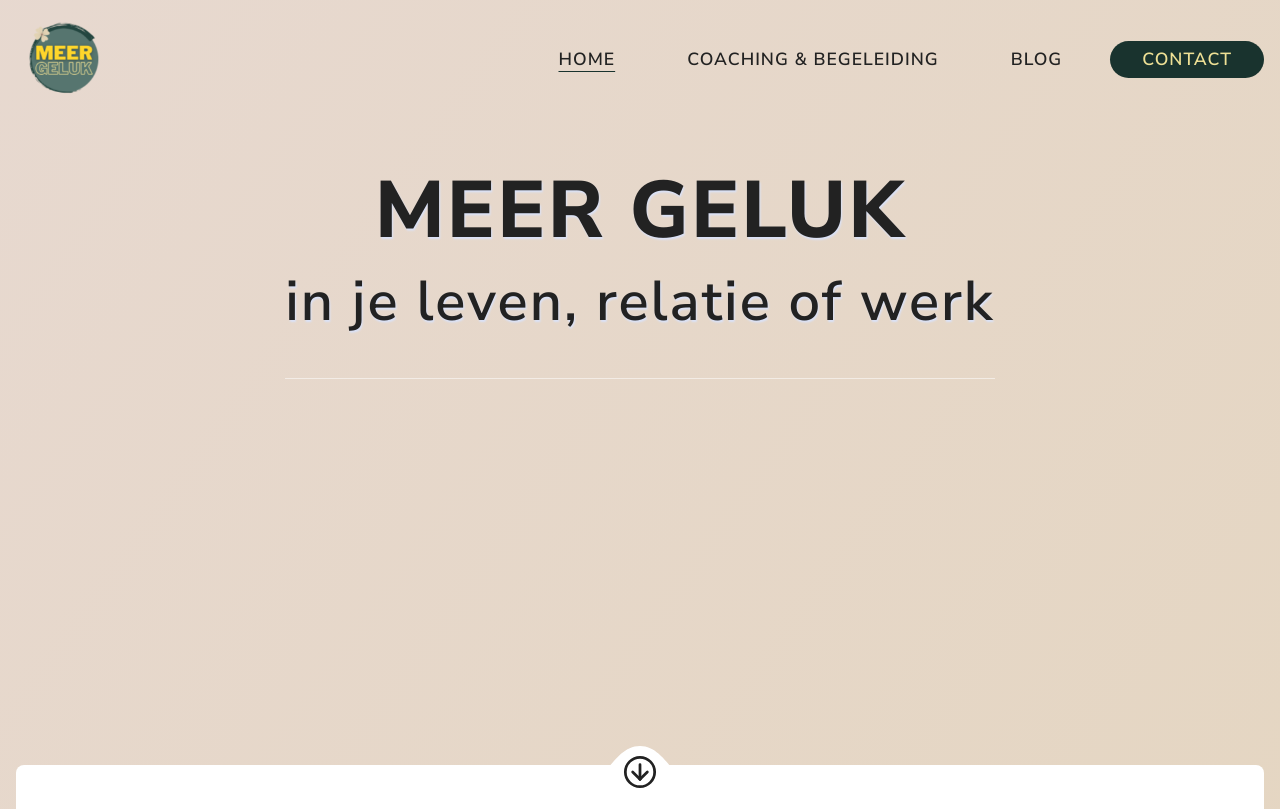
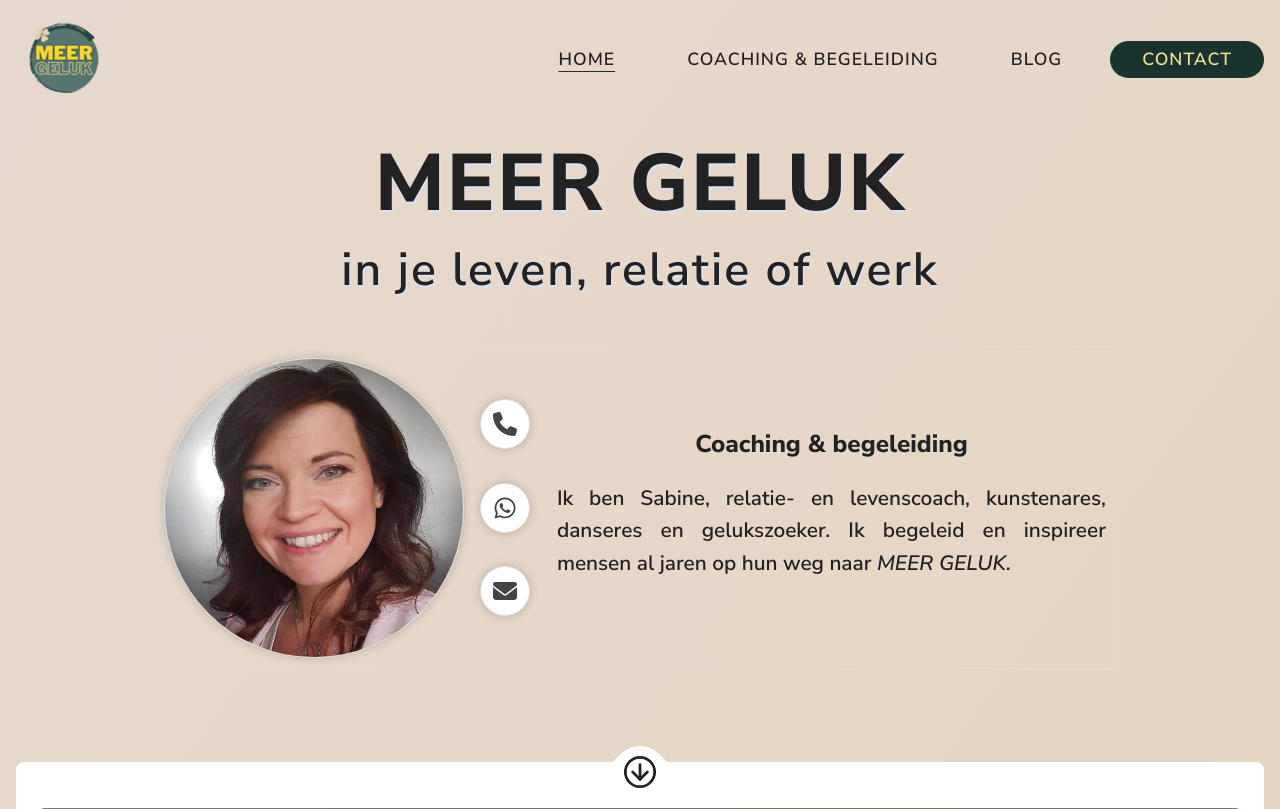
Before and after one commit to josvelema/meergeluk, a PHP site: page / in a window 1280 px wide. Shown: the top 809 px of the page. Run offline with PHP 8.4, Linux system fonts and the light colour scheme; some libraries are stand-ins or nearby versions.

Commit message:
ädded hero section with profile img , contact btns and CTA

```diff
--- a/assets/css/style.css
+++ b/assets/css/style.css
@@ -41,9 +41,10 @@
 
   /* linear-gradient(120deg, hsla(30, 43%, 59%,0.2) ,transparent) */
 
+
 body {
   font-family: "Nunito Sans", sans-serif;
-  font-size: clamp(1.1rem, 5vw + 1rem, 1.4rem);
+  font-size: clamp(1.05rem, 5vw + 1rem, 1.3rem);
   line-height: 1.55;
   background: var(--bkg);
   color: var(--text);
@@ -197,7 +198,7 @@ main {
 }
 
 h1 {
-  font-size: clamp(2.5rem, 5vw + 1rem, 6rem);
+  font-size: clamp(2.5rem, 5vw + 1rem, 5rem);
   font-weight: 700;
   line-height: 1.1;
   letter-spacing: 0.02em;
@@ -205,7 +206,7 @@ h1 {
 
 
 .h2 {
-  font-size: clamp(1.8rem, 4vw + 1rem, 3.5rem);
+  font-size: clamp(1.5rem, 4vw + 1rem, 2.9rem);
   font-weight: 400;
 
   line-height: 1.1;
@@ -237,8 +238,8 @@ h1 {
 }
 
 header {
-  height: 100vh;
-  height: 100dvh;
+  min-height: 100vh;
+  min-height: 100dvh;
 
 
   /* width: 100%; */
@@ -295,18 +296,14 @@ header {
   display: flex;
 }
 .header-container {
+  margin-top: 3.5em;
   display: grid;
   gap: 1rem;
-  position: relative;
+  /* position: relative; */
   /* top: -5vh; */
-  padding-block: 2em;
-  border-bottom: 1px solid #fff8;
+  padding-top: 2em;
+
   max-height: 600px;
-    /* background-image: url('../img/maninfield.jpg');
-  background-repeat: no-repeat;
-  background-size: cover;
-  background-position: center;
-  background-attachment: fixed; */
 }
 .header-container h1,
 .header-container h2 {
@@ -533,3 +530,131 @@ transition-delay: 0s;
 transform: translate(-50%, -50%) scale(1);
 transition-delay: 0.25s;
 }
+
+.hero {
+
+}
+
+.hero-container {
+  /* max-width: 1200px; */
+  margin: 0 auto;
+  border: 1px solid #ddd;
+  /* box-shadow: 0 0 10px rgba(0, 0, 0, 0.2);
+  border-radius: 5px; */
+  display: flex;
+  flex-wrap: wrap;
+  justify-content: center;
+}
+
+
+.hero-image-container {
+  display: flex;
+  /* flex-direction: column; */
+  align-items: center;
+  justify-content: center;
+}
+
+.hero-image-container .profile-picture {
+  width: min(33vw, 300px);
+  height: min(33vw, 300px);
+  object-fit: cover;
+  border-radius: 50%;
+  border: 1px solid #ddd;
+  box-shadow: 0 0 10px rgba(0, 0, 0, 0.2);
+  margin: 0.5em auto;
+}
+
+.hero-image-container .profile-picture img {
+  width: 100%;
+  height: 100%;
+  border-radius: 50%;
+}
+
+.content {
+  display: flex;
+  flex-direction: column;
+  align-items: center;
+  justify-content: center;
+  padding-inline: 0.5em;
+}
+
+
+.text-container {
+   /* margin: 20px 0; */
+}
+
+.text-container h3 {
+  /* font-size: 36px; */
+  margin-bottom: 0.33em;
+}
+
+.text-container p {
+  /* font-size: 18px; */
+  padding-block: 0.5em;
+  max-width: 44ch;
+  text-align: justify;
+}
+
+.cta-buttons {
+  display: flex;
+  flex-direction: column;
+  justify-content: space-evenly;
+  height: 85%;
+  margin: 0 0.5em;
+}
+
+.cta-buttons a {
+  padding: 0.75em;
+  margin: 0.25em;
+  text-align: center;
+  display: flex;
+  flex-direction: column;
+  justify-content: center;
+  align-items: center;
+  height: 50px;
+  max-width: 50px;
+  background-color: #fff;
+  border: 1px solid #ddd;
+  box-shadow: 0 0 10px rgba(0, 0, 0, 0.2);
+  border-radius: 50vw;
+  font-size: 1.5rem;
+  color: #444;
+  text-decoration: none;
+}
+
+.cta-buttons a:hover {
+  background-color: #ddd;
+}
+
+.cta-buttons a i {
+  transition: transform 0.2s;
+}
+
+.cta-buttons a:hover i {
+  transform: scale(1.2);
+}
+
+@media (max-width: 768px) {
+
+
+   .hero-image-container .profile-picture {
+    width: min(60vw, 200px);
+    height: min(60vw, 200px);
+  }
+
+  /* .text-container h3 {
+    font-size: 24px;
+  }
+
+  .text-container p {
+    font-size: 16px;
+    margin-bottom: 20px;
+  } */
+
+  .cta-buttons a {
+    height: 40px;
+    max-width: 40px;
+    padding: 0.5em;
+    font-size: 1.1rem;
+  }
+}
--- a/index.html
+++ b/index.html
@@ -13,6 +13,14 @@
       href="https://fonts.googleapis.com/css2?family=Nunito+Sans:ital,wght@0,600;0,800;1,600;1,800&display=swap"
       rel="stylesheet"
     />
+    <link
+      rel="stylesheet"
+      href="https://cdnjs.cloudflare.com/ajax/libs/font-awesome/6.3.0/css/all.min.css"
+      integrity="sha512-SzlrxWUlpfuzQ+pcUCosxcglQRNAq/DZjVsC0lE40xsADsfeQoEypE+enwcOiGjk/bSuGGKHEyjSoQ1zVisanQ=="
+      crossorigin="anonymous"
+      referrerpolicy="no-referrer"
+    />
+
     <link rel="stylesheet" href="./assets/css/style.css" />
   </head>
   <body>
@@ -20,8 +28,7 @@
       <nav>
         <div class="container nav-container">
           <a href="/" class="logo-link" aria-label="Go to homepage">
-            <img src="assets/img/logo.png" alt="Logo meer geluk" class="logo">
-
+            <img src="assets/img/logo.png" alt="Logo meer geluk" class="logo" />
           </a>
 
           <div class="nav-wrapper">
@@ -86,8 +93,38 @@
 
       <div class="container header-container">
         <h1 class="h1 rise">Meer geluk</h1>
-        <h2 class="h2 rise subheading"> in je  leven, relatie of werk</h2>
+        <h2 class="h2 rise subheading">in je leven, relatie of werk</h2>
       </div>
+      <article class="hero">
+        <div class="hero-container">
+          <div class="hero-image-container">
+            <div class="profile-picture">
+              <img
+                src="assets/img/sabineProfilePhoto.jpg"
+                alt="Profile Picture"
+              />
+            </div>
+            <div class="cta-buttons">
+              <a href="tel:123456789"><i class="fas fa-phone"></i></a>
+              <a href="https://wa.me/123456789"
+                ><i class="fab fa-whatsapp"></i
+              ></a>
+              <a href="mailto:john@doe.com"><i class="fas fa-envelope"></i></a>
+            </div>
+          </div>
+          <div class="content">
+            <div class="text-container">
+              <h3>Coaching & begeleiding</h3>
+              <p>
+                Ik ben Sabine, relatie- en levenscoach, kunstenares, danseres en
+                gelukszoeker. Ik begeleid en inspireer mensen al jaren op hun weg naar
+                <em>MEER GELUK</em>.
+              </p>
+            </div>
+          </div>
+        </div>
+      </article>
+
       <svg
         class="svg-down"
         width="200"
@@ -105,13 +142,26 @@
           d="M80.3,61.5c0,0,22.1-2.7,43.1-5.4s41-5.4,36.6-5.4c-21.7,0-34.1-12.7-44.9-25.4S95.3,0,80.3,0c-15,0-24.1,12.7-34.9,25.4S22.3,50.8,0.6,50.8c-4.3,0-6.5,0,3.5,1.3S36.2,56.1,80.3,61.5z"
         ></path>
       </svg>
-      <div class="arrow-down"><svg xmlns="http://www.w3.org/2000/svg" class="icon icon-tabler icon-tabler-arrow-down-circle" width="44" height="44" viewBox="0 0 24 24" stroke-width="1.5" stroke="currentColor" fill="none" stroke-linecap="round" stroke-linejoin="round">
-        <path stroke="none" d="M0 0h24v24H0z" fill="none"/>
-        <circle cx="12" cy="12" r="8" />
-        <line x1="8" y1="12" x2="12" y2="16" />
-        <line x1="12" y1="8" x2="12" y2="16" />
-        <line x1="16" y1="12" x2="12" y2="16" />
-      </svg></div>
+      <div class="arrow-down">
+        <svg
+          xmlns="http://www.w3.org/2000/svg"
+          class="icon icon-tabler icon-tabler-arrow-down-circle"
+          width="44"
+          height="44"
+          viewBox="0 0 24 24"
+          stroke-width="1.5"
+          stroke="currentColor"
+          fill="none"
+          stroke-linecap="round"
+          stroke-linejoin="round"
+        >
+          <path stroke="none" d="M0 0h24v24H0z" fill="none" />
+          <circle cx="12" cy="12" r="8" />
+          <line x1="8" y1="12" x2="12" y2="16" />
+          <line x1="12" y1="8" x2="12" y2="16" />
+          <line x1="16" y1="12" x2="12" y2="16" />
+        </svg>
+      </div>
     </header>
     <main>
       <section aria-labelledby="coaching" class="coaching container">
@@ -119,26 +169,58 @@
           <div class="text">
             <h2 class="h2">Relatie Geluk</h2>
             <h3>Koppels en singles</h3>
-            <div class="clover"><img src="assets/svg/clover.svg" alt="Clover symbol"></div>
+            <div class="clover">
+              <img src="assets/svg/clover.svg" alt="Clover symbol" />
+            </div>
             <p>
-              Lorem ipsum dolor sit amet consectetur adipisicing elit. Expedita aliquam libero et illo facilis dolores officia. Quasi, amet id beatae saepe repellat magni provident!
+              Lorem ipsum dolor sit amet consectetur adipisicing elit. Expedita
+              aliquam libero et illo facilis dolores officia. Quasi, amet id
+              beatae saepe repellat magni provident!
             </p>
-            <button class="btn btn--accent read-more-btn" data-target="#about-tab-1" aria-expanded="false" aria-controls="about-tab-1-content">read more</button>
+            <button
+              class="btn btn--accent read-more-btn"
+              data-target="#about-tab-1"
+              aria-expanded="false"
+              aria-controls="about-tab-1-content"
+            >
+              read more
+            </button>
           </div>
           <div class="image-container">
             <div class="image image2">
-              <img src="assets/img/close-up-portrait-kissing-couple-spending-morning-together.jpg" />
+              <img
+                src="assets/img/close-up-portrait-kissing-couple-spending-morning-together.jpg"
+              />
             </div>
           </div>
-          <div class="overlay" id="about-tab-1" aria-hidden="true" aria-labelledby="about-tab-1-title">
+          <div
+            class="overlay"
+            id="about-tab-1"
+            aria-hidden="true"
+            aria-labelledby="about-tab-1-title"
+          >
             <div class="tab">
               <div class="tab-header">
                 <h3 class="tab-title" id="about-tab-1-title">Relatie Geluk</h3>
-                <button class="tab-close" aria-label="Close tab">&#10005;</button>
+                <button class="tab-close" aria-label="Close tab">
+                  &#10005;
+                </button>
               </div>
               <div class="tab-content" id="about-tab-1-content">
                 <p>
-                  Lorem ipsum dolor sit amet, consectetur adipiscing elit. Donec quis tristique nisi. Duis consectetur velit sapien, sit amet interdum massa consequat non. Donec bibendum magna vel quam vehicula, non maximus orci imperdiet. Nullam euismod semper lorem non ultricies. Ut at enim non nisi venenatis lacinia. Praesent aliquam efficitur mauris quis rutrum. Donec vel urna semper, fermentum mi ut, tincidunt lectus. Vivamus quis mi ut libero lobortis auctor. Curabitur mollis neque purus, sed consequat ante varius ac. Etiam nec sem elit. Cras eu lacus at nibh tristique faucibus. Curabitur nec lacus nulla. Vestibulum consectetur cursus risus, sed volutpat odio consequat eu. Nulla laoreet efficitur dui, eget bibendum libero fringilla ac.
+                  Lorem ipsum dolor sit amet, consectetur adipiscing elit. Donec
+                  quis tristique nisi. Duis consectetur velit sapien, sit amet
+                  interdum massa consequat non. Donec bibendum magna vel quam
+                  vehicula, non maximus orci imperdiet. Nullam euismod semper
+                  lorem non ultricies. Ut at enim non nisi venenatis lacinia.
+                  Praesent aliquam efficitur mauris quis rutrum. Donec vel urna
+                  semper, fermentum mi ut, tincidunt lectus. Vivamus quis mi ut
+                  libero lobortis auctor. Curabitur mollis neque purus, sed
+                  consequat ante varius ac. Etiam nec sem elit. Cras eu lacus at
+                  nibh tristique faucibus. Curabitur nec lacus nulla. Vestibulum
+                  consectetur cursus risus, sed volutpat odio consequat eu.
+                  Nulla laoreet efficitur dui, eget bibendum libero fringilla
+                  ac.
                 </p>
               </div>
             </div>
@@ -148,26 +230,58 @@
           <div class="text">
             <h2 class="h2">Relatie Geluk</h2>
             <h3>Koppels en singles</h3>
-            <div class="clover"><img src="assets/svg/clover.svg" alt="Clover symbol"></div>
+            <div class="clover">
+              <img src="assets/svg/clover.svg" alt="Clover symbol" />
+            </div>
             <p>
-              Lorem ipsum dolor sit amet consectetur adipisicing elit. Expedita aliquam libero et illo facilis dolores officia. Quasi, amet id beatae saepe repellat magni provident!
+              Lorem ipsum dolor sit amet consectetur adipisicing elit. Expedita
+              aliquam libero et illo facilis dolores officia. Quasi, amet id
+              beatae saepe repellat magni provident!
             </p>
-            <button class="btn btn--accent read-more-btn" data-target="#about-tab-1" aria-expanded="false" aria-controls="about-tab-1-content">read more</button>
+            <button
+              class="btn btn--accent read-more-btn"
+              data-target="#about-tab-1"
+              aria-expanded="false"
+              aria-controls="about-tab-1-content"
+            >
+              read more
+            </button>
           </div>
           <div class="image-container">
             <div class="image image2">
-              <img src="assets/img/close-up-portrait-kissing-couple-spending-morning-together.jpg" />
+              <img
+                src="assets/img/close-up-portrait-kissing-couple-spending-morning-together.jpg"
+              />
             </div>
           </div>
-          <div class="overlay" id="about-tab-1" aria-hidden="true" aria-labelledby="about-tab-1-title">
+          <div
+            class="overlay"
+            id="about-tab-1"
+            aria-hidden="true"
+            aria-labelledby="about-tab-1-title"
+          >
             <div class="tab">
               <div class="tab-header">
                 <h3 class="tab-title" id="about-tab-1-title">Relatie Geluk</h3>
-                <button class="tab-close" aria-label="Close tab">&#10005;</button>
+                <button class="tab-close" aria-label="Close tab">
+                  &#10005;
+                </button>
               </div>
               <div class="tab-content" id="about-tab-1-content">
                 <p>
-                  Lorem ipsum dolor sit amet, consectetur adipiscing elit. Donec quis tristique nisi. Duis consectetur velit sapien, sit amet interdum massa consequat non. Donec bibendum magna vel quam vehicula, non maximus orci imperdiet. Nullam euismod semper lorem non ultricies. Ut at enim non nisi venenatis lacinia. Praesent aliquam efficitur mauris quis rutrum. Donec vel urna semper, fermentum mi ut, tincidunt lectus. Vivamus quis mi ut libero lobortis auctor. Curabitur mollis neque purus, sed consequat ante varius ac. Etiam nec sem elit. Cras eu lacus at nibh tristique faucibus. Curabitur nec lacus nulla. Vestibulum consectetur cursus risus, sed volutpat odio consequat eu. Nulla laoreet efficitur dui, eget bibendum libero fringilla ac.
+                  Lorem ipsum dolor sit amet, consectetur adipiscing elit. Donec
+                  quis tristique nisi. Duis consectetur velit sapien, sit amet
+                  interdum massa consequat non. Donec bibendum magna vel quam
+                  vehicula, non maximus orci imperdiet. Nullam euismod semper
+                  lorem non ultricies. Ut at enim non nisi venenatis lacinia.
+                  Praesent aliquam efficitur mauris quis rutrum. Donec vel urna
+                  semper, fermentum mi ut, tincidunt lectus. Vivamus quis mi ut
+                  libero lobortis auctor. Curabitur mollis neque purus, sed
+                  consequat ante varius ac. Etiam nec sem elit. Cras eu lacus at
+                  nibh tristique faucibus. Curabitur nec lacus nulla. Vestibulum
+                  consectetur cursus risus, sed volutpat odio consequat eu.
+                  Nulla laoreet efficitur dui, eget bibendum libero fringilla
+                  ac.
                 </p>
               </div>
             </div>
@@ -177,26 +291,58 @@
           <div class="text">
             <h2 class="h2">Relatie Geluk</h2>
             <h3>Koppels en singles</h3>
-            <div class="clover"><img src="assets/svg/clover.svg" alt="Clover symbol"></div>
+            <div class="clover">
+              <img src="assets/svg/clover.svg" alt="Clover symbol" />
+            </div>
             <p>
-              Lorem ipsum dolor sit amet consectetur adipisicing elit. Expedita aliquam libero et illo facilis dolores officia. Quasi, amet id beatae saepe repellat magni provident!
+              Lorem ipsum dolor sit amet consectetur adipisicing elit. Expedita
+              aliquam libero et illo facilis dolores officia. Quasi, amet id
+              beatae saepe repellat magni provident!
             </p>
-            <button class="btn btn--accent read-more-btn" data-target="#about-tab-1" aria-expanded="false" aria-controls="about-tab-1-content">read more</button>
+            <button
+              class="btn btn--accent read-more-btn"
+              data-target="#about-tab-1"
+              aria-expanded="false"
+              aria-controls="about-tab-1-content"
+            >
+              read more
+            </button>
           </div>
           <div class="image-container">
             <div class="image image2">
-              <img src="assets/img/close-up-portrait-kissing-couple-spending-morning-together.jpg" />
+              <img
+                src="assets/img/close-up-portrait-kissing-couple-spending-morning-together.jpg"
+              />
             </div>
           </div>
-          <div class="overlay" id="about-tab-1" aria-hidden="true" aria-labelledby="about-tab-1-title">
+          <div
+            class="overlay"
+            id="about-tab-1"
+            aria-hidden="true"
+            aria-labelledby="about-tab-1-title"
+          >
             <div class="tab">
               <div class="tab-header">
                 <h3 class="tab-title" id="about-tab-1-title">Relatie Geluk</h3>
-                <button class="tab-close" aria-label="Close tab">&#10005;</button>
+                <button class="tab-close" aria-label="Close tab">
+                  &#10005;
+                </button>
               </div>
               <div class="tab-content" id="about-tab-1-content">
                 <p>
-                  Lorem ipsum dolor sit amet, consectetur adipiscing elit. Donec quis tristique nisi. Duis consectetur velit sapien, sit amet interdum massa consequat non. Donec bibendum magna vel quam vehicula, non maximus orci imperdiet. Nullam euismod semper lorem non ultricies. Ut at enim non nisi venenatis lacinia. Praesent aliquam efficitur mauris quis rutrum. Donec vel urna semper, fermentum mi ut, tincidunt lectus. Vivamus quis mi ut libero lobortis auctor. Curabitur mollis neque purus, sed consequat ante varius ac. Etiam nec sem elit. Cras eu lacus at nibh tristique faucibus. Curabitur nec lacus nulla. Vestibulum consectetur cursus risus, sed volutpat odio consequat eu. Nulla laoreet efficitur dui, eget bibendum libero fringilla ac.
+                  Lorem ipsum dolor sit amet, consectetur adipiscing elit. Donec
+                  quis tristique nisi. Duis consectetur velit sapien, sit amet
+                  interdum massa consequat non. Donec bibendum magna vel quam
+                  vehicula, non maximus orci imperdiet. Nullam euismod semper
+                  lorem non ultricies. Ut at enim non nisi venenatis lacinia.
+                  Praesent aliquam efficitur mauris quis rutrum. Donec vel urna
+                  semper, fermentum mi ut, tincidunt lectus. Vivamus quis mi ut
+                  libero lobortis auctor. Curabitur mollis neque purus, sed
+                  consequat ante varius ac. Etiam nec sem elit. Cras eu lacus at
+                  nibh tristique faucibus. Curabitur nec lacus nulla. Vestibulum
+                  consectetur cursus risus, sed volutpat odio consequat eu.
+                  Nulla laoreet efficitur dui, eget bibendum libero fringilla
+                  ac.
                 </p>
               </div>
             </div>
@@ -305,7 +451,8 @@
             <div>
               <h3 class="h3">Ronald</h3>
               <p class="body">
-                Sabine heeft mij erg goed geholpen vertrouwen te krijgen in m'n kunnen
+                Sabine heeft mij erg goed geholpen vertrouwen te krijgen in m'n
+                kunnen
               </p>
             </div>
           </div>
@@ -396,7 +543,8 @@
             <div>
               <h3 class="h3">Karin</h3>
               <p class="body">
-                Mijn relatie is sterker en opener door al de steun en inspiratie die ik van sabine heb gekregen.
+                Mijn relatie is sterker en opener door al de steun en inspiratie
+                die ik van sabine heb gekregen.
               </p>
             </div>
           </div>
@@ -407,67 +555,71 @@
         aria-labelledby="moons"
         id="contact"
       >
-        <h3 class="h2" id="moons">Coach trajecten (individueel / relatie / loopbaan)</h3>
+        <h3 class="h2" id="moons">
+          Coach trajecten (individueel / relatie / loopbaan)
+        </h3>
         <p class="body">
-          Ik ben Sabine, relatie- en levenscoach, kunstenares, danseres en gelukszoeker.
-          Ik begeleid en inspireer mensen al jaren op hun weg naar MEER GELUK.
-
+          Ik ben Sabine, relatie- en levenscoach, kunstenares, danseres en
+          gelukszoeker. Ik begeleid en inspireer mensen al jaren op hun weg naar
+          MEER GELUK.
         </p>
         <p class="body">
-          Ik help mijn klanten voornamelijk gelukkig te worden met zichzelf en mét elkaar door
-          snelwerkende COACHING TRAJECTEN met een praktische en positieve aanpak.
-          In de afgelopen jaren heb ik al veel mensen mogen helpen, met stress- en burn-outklachten, relatieproblemen en mensen die gewoon even niet meer wisten hoe ze gelukkig moesten zijn.
+          Ik help mijn klanten voornamelijk gelukkig te worden met zichzelf en
+          mét elkaar door snelwerkende COACHING TRAJECTEN met een praktische en
+          positieve aanpak. In de afgelopen jaren heb ik al veel mensen mogen
+          helpen, met stress- en burn-outklachten, relatieproblemen en mensen
+          die gewoon even niet meer wisten hoe ze gelukkig moesten zijn.
         </p>
         <p class="body">
-          Omdat er altijd verschillende wegen naar MEER GELUK leiden wil ik via deze weg ook andere vormen van geluksbrengers aanbieden. Kijk gerust eens rond wat jouw aanspreekt en app, bel of mail me voor meer info.
-
+          Omdat er altijd verschillende wegen naar MEER GELUK leiden wil ik via
+          deze weg ook andere vormen van geluksbrengers aanbieden. Kijk gerust
+          eens rond wat jouw aanspreekt en app, bel of mail me voor meer info.
         </p>
       </section>
     </main>
     <script>
-      const readMoreButtons = document.querySelectorAll('.read-more-btn');
-      const overlays = document.querySelectorAll('.overlay');
-      const tabs = document.querySelectorAll('.tab');
-      const closeButtons = document.querySelectorAll('.tab-close');
+      const readMoreButtons = document.querySelectorAll(".read-more-btn");
+      const overlays = document.querySelectorAll(".overlay");
+      const tabs = document.querySelectorAll(".tab");
+      const closeButtons = document.querySelectorAll(".tab-close");
 
       readMoreButtons.forEach((button, index) => {
-        button.addEventListener('click', () => {
-          overlays[index].classList.add('active');
-          tabs[index].classList.add('active');
-          document.body.style.overflow = 'hidden';
+        button.addEventListener("click", () => {
+          overlays[index].classList.add("active");
+          tabs[index].classList.add("active");
+          document.body.style.overflow = "hidden";
         });
       });
 
       closeButtons.forEach((button, index) => {
-        button.addEventListener('click', () => {
-          overlays[index].classList.remove('active');
-          tabs[index].classList.remove('active');
-          document.body.style.overflow = '';
+        button.addEventListener("click", () => {
+          overlays[index].classList.remove("active");
+          tabs[index].classList.remove("active");
+          document.body.style.overflow = "";
         });
       });
 
       overlays.forEach((overlay) => {
-        overlay.addEventListener('click', (event) => {
+        overlay.addEventListener("click", (event) => {
           if (event.target === overlay) {
-            overlay.classList.remove('active');
-            overlay.querySelector('.tab').classList.remove('active');
-            document.body.style.overflow = '';
+            overlay.classList.remove("active");
+            overlay.querySelector(".tab").classList.remove("active");
+            document.body.style.overflow = "";
           }
         });
       });
 
-      document.addEventListener('keydown', (event) => {
-        if (event.key === 'Escape') {
+      document.addEventListener("keydown", (event) => {
+        if (event.key === "Escape") {
           overlays.forEach((overlay, index) => {
-            if (overlay.classList.contains('active')) {
-              overlay.classList.remove('active');
-              tabs[index].classList.remove('active');
-              document.body.style.overflow = '';
+            if (overlay.classList.contains("active")) {
+              overlay.classList.remove("active");
+              tabs[index].classList.remove("active");
+              document.body.style.overflow = "";
             }
           });
         }
       });
-
     </script>
   </body>
 </html>
```
